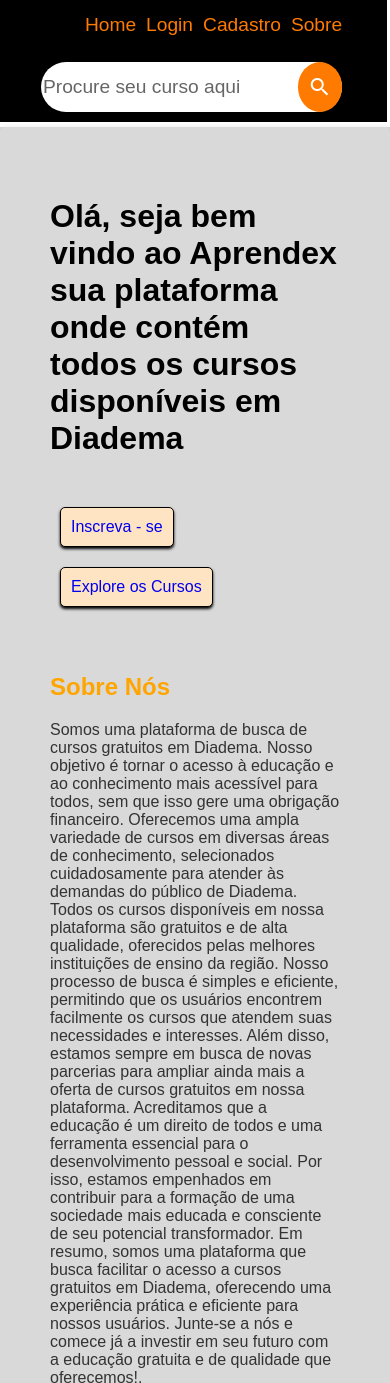
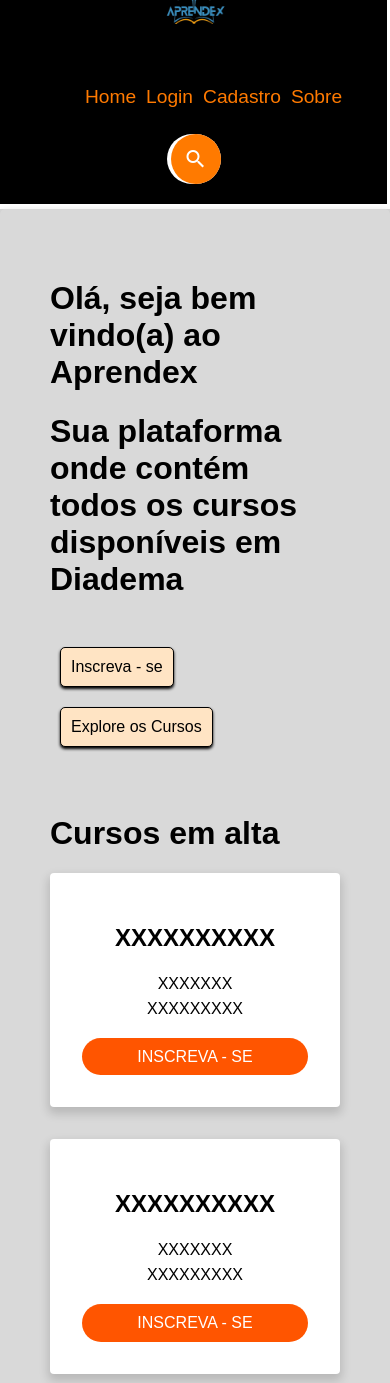
Before and after one commit to PauloVictor1910/Front-Busca, a plain HTML site: page Projeto/index.html in a window 390 px wide. Shown: the part 40-1423 px from the top of the page. Drawn offline with Linux system fonts and the light colour scheme.

Commit message:
Add files via upload

```diff
--- a/Projeto/index.html
+++ b/Projeto/index.html
@@ -7,9 +7,10 @@
     <link href="https://fonts.googleapis.com/icon?family=Material+Icons" rel="stylesheet">
     <link rel="stylesheet" href="style.css">
     <link rel="stylesheet" href="style01.css">
+    <link rel="stylesheet" href="teste02.css">
   </head>
   <nav>
-    <a href="#" class="logo">Aprendex</a>
+    <img src="Imagem/logo.png" alt="Logo" class="logo">
     <ul class="menu">
     <li><a href="#">Home</a></li>
     <li><a href="#">Login</a></li>
@@ -17,8 +18,8 @@
     <li><a href="#">Sobre</a></li>
     </ul>
     <main>
-      <div class="SearchBox">
-          <input type="text" class="SearchBox-input" placeholder="Procure seu curso aqui">
+      <div class="SearchBox active">
+        <input type="text" class="SearchBox-input" placeholder="Procure seu curso">
         <button class="SearchBox-button">
         <i class="SearchBox-icon  material-icons">search</i>
         </button>
@@ -27,13 +28,35 @@
 </nav>
   <body>
     <div class="container">
-     <h1>Olá, seja bem vindo ao Aprendex sua plataforma onde contém todos os cursos disponíveis em Diadema</h1>
+     <h1>Olá, seja bem vindo(a) ao Aprendex</h1>
+     <h1>Sua plataforma onde contém todos os cursos disponíveis em Diadema</h1>
      <br>
      <header>
       <a href="#" class="btn-2">Inscreva - se</a>
       <a href="#" class="btn-2">Explore os Cursos</a>
     </header>
     <br><br>
+    <h1> Cursos em alta </h1>
+    <div id="tab0" class="tab-content">
+      <div class="planColumn">
+        <h2>XXXXXXXXXX</h2>
+          <div class="planOptionDetailText">XXXXXXX</div>
+          <div class="planOptionDetailText">XXXXXXXXX</div>
+          <div class="planSignup"><a href="#" class="btn-orange">Inscreva - se</a></div>
+      </div>
+      <div class="planColumn">
+        <h2>XXXXXXXXXX</h2>
+          <div class="planOptionDetailText">XXXXXXX</div>
+          <div class="planOptionDetailText">XXXXXXXXX</div>
+          <div class="planSignup"><a href="#" class="btn-orange">Inscreva - se</a></div>
+      </div>
+      <div class="planColumn">
+        <h2>XXXXXXXXXX</h2>
+          <div class="planOptionDetailText">XXXXXXX</div>
+          <div class="planOptionDetailText">XXXXXXXXX</div>
+          <div class="planSignup"><a href="#" class="btn-orange">Inscreva - se</a></div>
+      </div>
+  </div>
   <section id="sobre-nos">
     <h2>Sobre Nós</h2>
     <p>Somos uma plataforma de busca de cursos gratuitos em Diadema. Nosso objetivo é tornar o acesso à educação e ao conhecimento mais acessível para todos, sem que isso gere uma obrigação financeiro.
@@ -54,6 +77,5 @@
         Inovação e atualização constante para oferecer a melhor experiência ao usuário.
         Responsabilidade social, contribuindo para a transformação da realidade da população de Diadema.</p>
     </section>
-    </div>
   </body>
 </html>
--- a/Projeto/style.css
+++ b/Projeto/style.css
@@ -1,7 +1,7 @@
-* {
+* {   /* Arrumar */
   box-sizing: border-box;
 }
-
+/* arrumar */
 body {
   margin: 0;
   font-family: Arial, sans-serif;
@@ -20,13 +20,10 @@
   border-color: #fff;
 }
 
+.logo {
+  width: 100px;
+}
 
-.logo {
-  font-size: 1.5rem;
-  text-decoration: none;
-  color: #fff;
-  margin-left: 15px;
-}
 
 .menu {
   list-style: none;
@@ -60,6 +57,7 @@
   box-shadow: 0 2px 8px rgba(0, 0, 0, 0.15);
 }
 
+/* Arrumar tambem */
 h1 {
   --main-font: 'roboto';
 	--font-bold: 700;
@@ -67,30 +65,31 @@
 }
 
 
-
+/* Arrumar essa parte */
 #sobre-nos {
   font-family: Arial, Helvetica, sans-serif;
   font-size: 16px;
   color: #333;
 }
-h2 {
-    color: orange;
-}
+
+
+
 
 header a {
   text-decoration: none;
-	background-color: bisque;
+  background-color: bisque; /* cor do botao inicial */
   display: inline-block;
   padding:10px 10px;
   margin:10px 10px;
   border:1px solid black;
   border-radius:5px;
   box-shadow: 0 2px 3px black;
+  color: black; /* cor da letra */
+  }
 
-}
 header a:hover {
   background-color: #914a91;
-	color:black;
+  color: white;
   box-shadow: 0 2px 3px black;
   }
 
@@ -124,9 +123,16 @@
 
 
 
+
+
+
+
+
+
+
 /* Estilos para telas menores */
 
-@media only screen and (max-width: 600px) {
+@media only screen and (max-width: 400px) {
   nav {
     flex-direction: column;
   }
@@ -136,11 +142,4 @@
     margin-top: 10px;
   }
 
-  input[type="text"] {
-    width: 100%;
 }
-
-  button[type="submit"] {
-    width: 100%;
-  }
-}
--- a/Projeto/style01.css
+++ b/Projeto/style01.css
@@ -2,43 +2,54 @@
 	--primary-color: white;
 	--accent-color: #ff7a00;
 	--text-color: #263238;
+  }
 
+  * {
+	box-sizing: border-box;
   }
-* { box-sizing: border-box }
-main{
+
+  main {
 	display: flex;
 	justify-content: right;
 	margin-bottom: 10px;
   }
+
   input,
   button {
 	border: none;
 	background: none;
 	outline: 0;
   }
-button {cursor: pointer}
-.SearchBox-input::placeholder {/* No es un seudoelemento estandar */
- color:black;
-	opacity: .6;
+
+  button {
+	cursor: pointer;
   }
-/* Chrome, Opera ySafari */
+
+  .SearchBox-input::placeholder {
+	/* No es un seudoelemento estandar */
+	color: black;
+	opacity: 0.6;
+  }
+
+  /* Chrome, Opera e Safari */
   .SearchBox-input::-webkit-input-placeholder {
 	color: black;
   }
+
   /* Firefox 19+ */
   .SearchBox-input::-moz-placeholder {
 	color: white;
   }
-/* IE 10+ y Edge */
+
+  /* IE 10+ e Edge */
   .SearchBox-input:-ms-input-placeholder {
 	color: white;
   }
+
   /* Firefox 18- */
   #formGroupExampleInput:-moz-placeholder {
 	color: white;
   }
-
-
 
   .SearchBox {
 	--height: 50px;
@@ -49,37 +60,73 @@
 	background-color: var(--primary-color);
 	height: var(--height);
   }
+
+  .SearchBox.active:hover .SearchBox-input,
+  .SearchBox:focus-within .SearchBox-input {
+	padding-left: 2em;
+	padding-right: 1em;
+	width: 270px;
+  }
+
   .SearchBox:hover .SearchBox-input {
 	padding-left: 2em;
 	padding-right: 1em;
 	width: 40px;
   }
+
   .SearchBox-input {
 	width: 0;
 	font-size: 1.2em;
 	color: black;
-		transition: .45s;
+	transition: 0.45s;
   }
+
   .SearchBox-button {
 	display: flex;
 	border-radius: 50%;
 	width: var(--height);
 	height: var(--height);
 	background-color: var(--accent-color);
-		transition: .3s;
+	transition: 0.3s;
+  }
 
+  .SearchBox-button:active {
+	transform: scale(0.75);
   }
-	.SearchBox-button:active  {
-		transform: scale(.75);
-	}
+
   .SearchBox-icon {
 	margin: auto;
 	color: #fff;
   }
 
-
-@media screen and (min-width: 400px){
+  @media screen and (min-width: 400px) {
 	.SearchBox:hover .SearchBox-input {
 	  width: 270px;
 	}
   }
+
+  @media screen and (max-width: 400px) {
+	main {
+	  flex-direction: column;
+	  align-items: center;
+	}
+
+	.SearchBox {
+	  margin-right: 0;
+	  margin-bottom: 10px;
+	  width: 100%;
+	}
+
+	.SearchBox-input {
+	  font-size: 1em;
+	}
+
+	.SearchBox.active:hover .SearchBox-input,
+	.SearchBox:focus-within .SearchBox-input {
+	  width: 80%;
+	}
+
+	.SearchBox:hover .SearchBox-input {
+	  width: 80%;
+	}
+  }
--- /dev/null
+++ b/Projeto/teste02.css
@@ -0,0 +1,44 @@
+
+#tab0 {
+    display: flex;
+    flex-direction: row;
+    justify-content: flex-start;
+    padding: 2em;
+  }
+
+  .planColumn {
+    margin-right: 4%;
+  }
+
+  #tab0 > div {
+    background-color: #fff;
+    border-radius: .25em;
+    box-shadow: 0px 5px 10px 2px rgba(0,0,0,.15);
+    line-height: 1.6em;
+    padding: 2em;
+    text-align: center;
+  }
+
+  .btn-orange {
+    background-color: #f50;
+    border-radius: 2.5em;
+    color: #fff;
+    display: block;
+    margin-top: 1em;
+    padding: .375em 1.5em;
+    text-decoration: none;
+    text-transform: uppercase;
+  }
+
+  @media (max-width: 400px) {
+    #tab0 {
+      flex-direction: column;
+      justify-content: center;
+      padding: 0;
+    }
+
+    .planColumn {
+      margin-right: 0;
+      margin-bottom: 2em;
+    }
+  }
```
Also changed, not shown: Projeto/Testes/teste02.html (added, +19 -0 lines), Projeto/Imagem/logo.png (added). Lines whose indentation alone changed are shown as unchanged.
